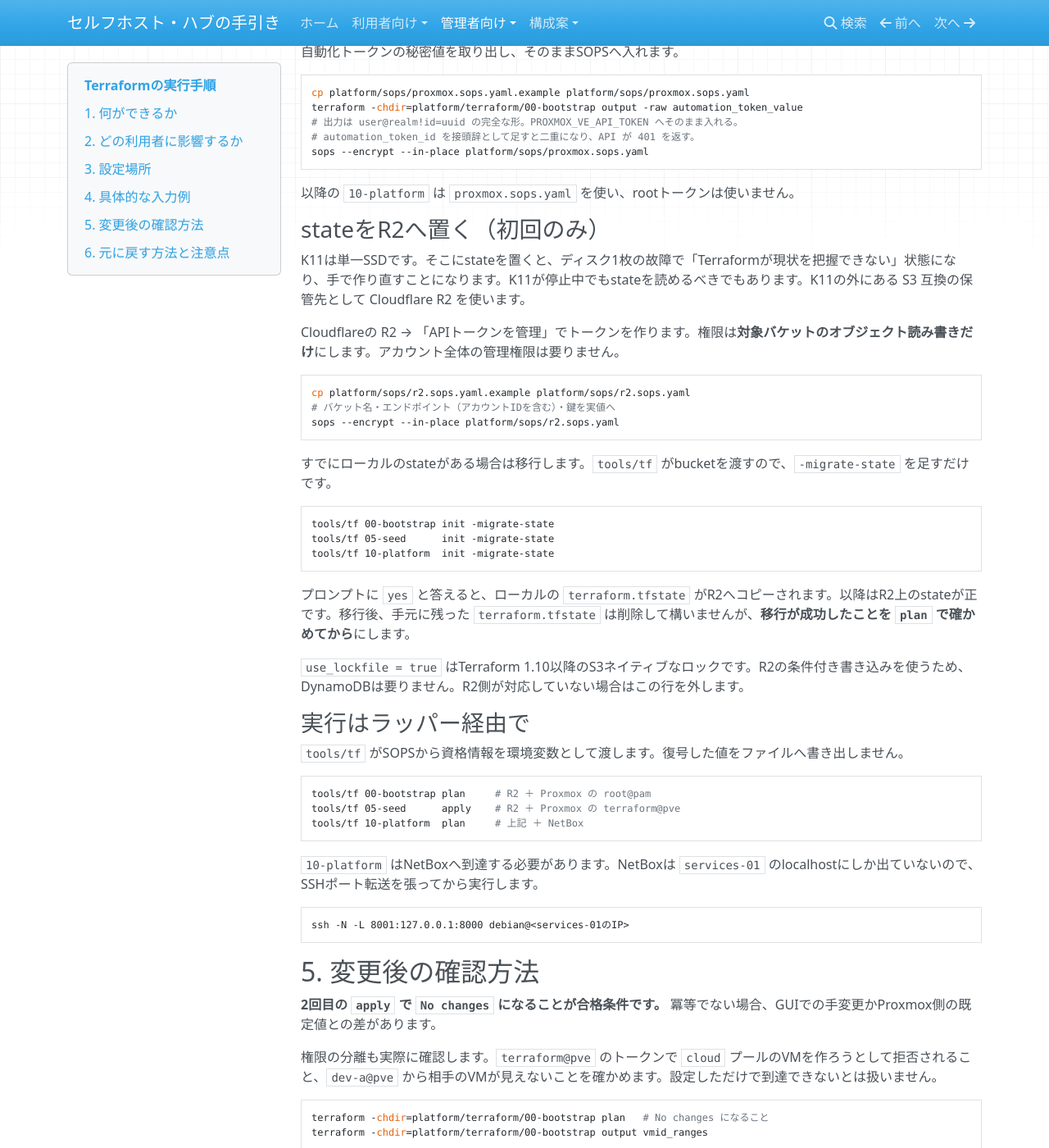
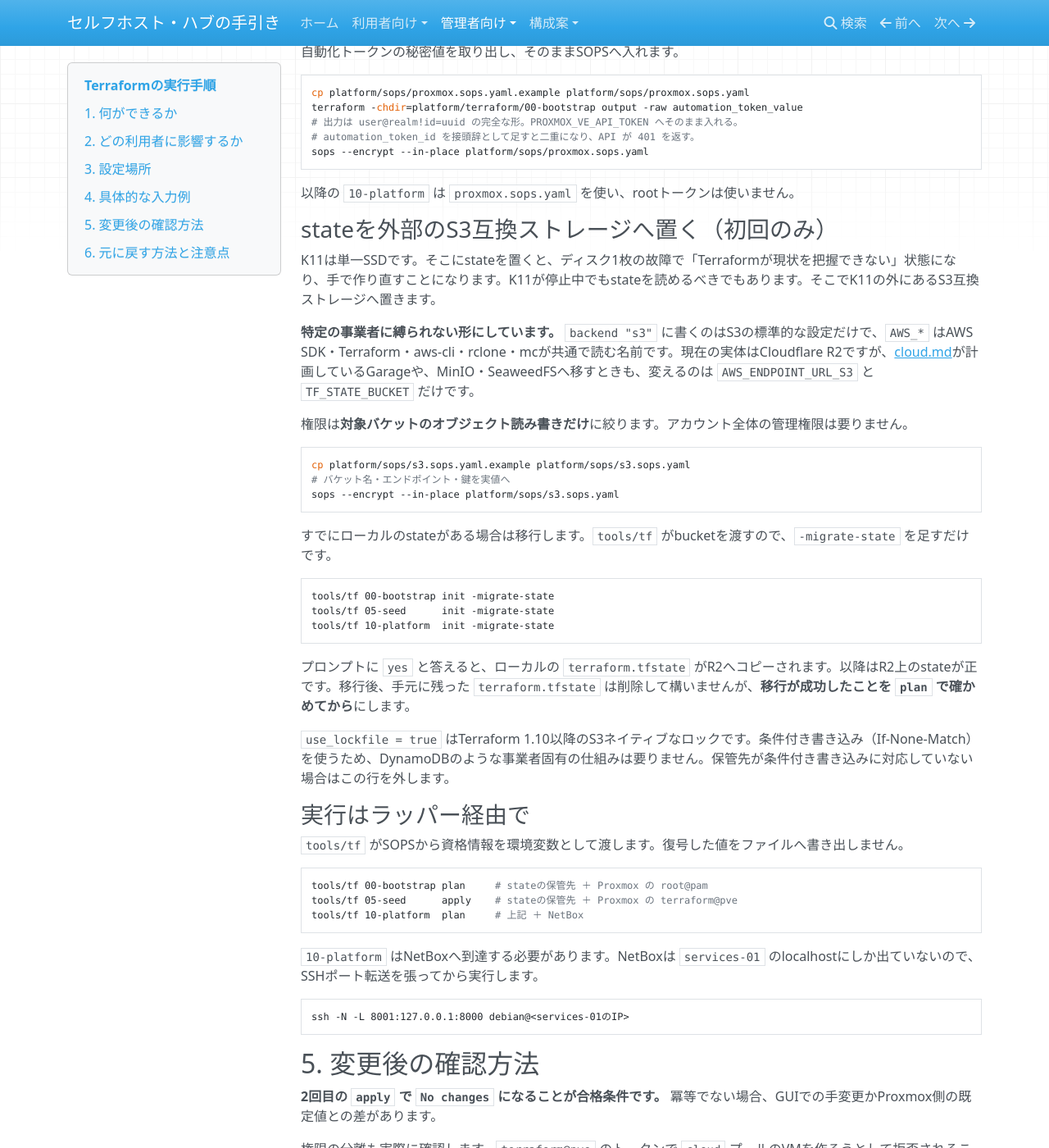
Before and after one commit to rurutheGeek/shake-cloud, an MkDocs documentation site: the page built from docs/operations/terraform.md, in a window 1280 px wide and 1400 px high, scrolled down 1173 px. Shown: the whole window at 82% size. Built offline with MkDocs 1.6.1, drawn with Linux system fonts in a browser that asks for light colours; nearby versions of some CDN libraries; some of the changed text lies outside the part shown.

Commit message:
refactor(terraform): state の保管先を事業者中立な名前にする
R2_* という名前は Cloudflare を前提にしてしまう。中身はただの S3 互換
なので、標準の名前へ直した。cloud.md は S3 に Garage を採る計画なので、
そのとき差し替えるのは endpoint と bucket だけであるべき。

- platform/sops/r2.sops.yaml → s3.sops.yaml
- R2_ACCESS_KEY_ID / R2_SECRET_ACCESS_KEY / R2_ENDPOINT / R2_BUCKET
  → AWS_ACCESS_KEY_ID / AWS_SECRET_ACCESS_KEY / AWS_ENDPOINT_URL_S3 /
    TF_STATE_BUCKET（AWS_* は AWS SDK・Terraform・aws-cli・rclone・mc が
    共通で読む名前。事業者を移っても呼び名が変わらない）
- backend ブロックとドキュメントから Cloudflare 固有の記述を外した。
  雛形には R2・Garage・MinIO それぞれの endpoint 形式を併記した。

Co-Authored-By: Claude Opus 5 <noreply@anthropic.com>

````diff
--- a/docs/operations/terraform.md
+++ b/docs/operations/terraform.md
@@ -22,8 +22,8 @@ Proxmoxのプール・ロール・自動化ユーザー・ACLを宣言的に作
 | プールとVMID範囲 | `pools.tf` |
 | ロールの権限 | `variables.tf`。PVEの版に合わせて上書きできる |
 | 接続情報 | `platform/sops/proxmox-root.sops.yaml`（暗号化） |
-| state | Cloudflare R2 の `shake-cloud/00-bootstrap/terraform.tfstate` |
-| R2の資格情報 | `platform/sops/r2.sops.yaml`（暗号化） |
+| state | S3互換ストレージの `shake-cloud/00-bootstrap/terraform.tfstate` |
+| stateの保管先と資格情報 | `platform/sops/s3.sops.yaml`（暗号化） |
 
 ## 4. 具体的な入力例
 
@@ -62,16 +62,18 @@ sops --encrypt --in-place platform/sops/proxmox.sops.yaml
 
 以降の `10-platform` は `proxmox.sops.yaml` を使い、rootトークンは使いません。
 
-### stateをR2へ置く（初回のみ）
+### stateを外部のS3互換ストレージへ置く（初回のみ）
 
-K11は単一SSDです。そこにstateを置くと、ディスク1枚の故障で「Terraformが現状を把握できない」状態になり、手で作り直すことになります。K11が停止中でもstateを読めるべきでもあります。K11の外にある S3 互換の保管先として Cloudflare R2 を使います。
+K11は単一SSDです。そこにstateを置くと、ディスク1枚の故障で「Terraformが現状を把握できない」状態になり、手で作り直すことになります。K11が停止中でもstateを読めるべきでもあります。そこでK11の外にあるS3互換ストレージへ置きます。
 
-Cloudflareの R2 → 「APIトークンを管理」でトークンを作ります。権限は**対象バケットのオブジェクト読み書きだけ**にします。アカウント全体の管理権限は要りません。
+**特定の事業者に縛られない形にしています。** `backend "s3"` に書くのはS3の標準的な設定だけで、`AWS_*` はAWS SDK・Terraform・aws-cli・rclone・mcが共通で読む名前です。現在の実体はCloudflare R2ですが、[cloud.md](../architecture/cloud.md)が計画しているGarageや、MinIO・SeaweedFSへ移すときも、変えるのは `AWS_ENDPOINT_URL_S3` と `TF_STATE_BUCKET` だけです。
+
+権限は**対象バケットのオブジェクト読み書きだけ**に絞ります。アカウント全体の管理権限は要りません。
 
 ```bash
-cp platform/sops/r2.sops.yaml.example platform/sops/r2.sops.yaml
-# バケット名・エンドポイント（アカウントIDを含む）・鍵を実値へ
-sops --encrypt --in-place platform/sops/r2.sops.yaml
+cp platform/sops/s3.sops.yaml.example platform/sops/s3.sops.yaml
+# バケット名・エンドポイント・鍵を実値へ
+sops --encrypt --in-place platform/sops/s3.sops.yaml
 ```
 
 すでにローカルのstateがある場合は移行します。`tools/tf` がbucketを渡すので、`-migrate-state` を足すだけです。
@@ -84,15 +86,15 @@ tools/tf 10-platform  init -migrate-state
 
 プロンプトに `yes` と答えると、ローカルの `terraform.tfstate` がR2へコピーされます。以降はR2上のstateが正です。移行後、手元に残った `terraform.tfstate` は削除して構いませんが、**移行が成功したことを `plan` で確かめてから**にします。
 
-`use_lockfile = true` はTerraform 1.10以降のS3ネイティブなロックです。R2の条件付き書き込みを使うため、DynamoDBは要りません。R2側が対応していない場合はこの行を外します。
+`use_lockfile = true` はTerraform 1.10以降のS3ネイティブなロックです。条件付き書き込み（If-None-Match）を使うため、DynamoDBのような事業者固有の仕組みは要りません。保管先が条件付き書き込みに対応していない場合はこの行を外します。
 
 ### 実行はラッパー経由で
 
 `tools/tf` がSOPSから資格情報を環境変数として渡します。復号した値をファイルへ書き出しません。
 
 ```bash
-tools/tf 00-bootstrap plan     # R2 ＋ Proxmox の root@pam
-tools/tf 05-seed      apply    # R2 ＋ Proxmox の terraform@pve
+tools/tf 00-bootstrap plan     # stateの保管先 ＋ Proxmox の root@pam
+tools/tf 05-seed      apply    # stateの保管先 ＋ Proxmox の terraform@pve
 tools/tf 10-platform  plan     # 上記 ＋ NetBox
 ```
 
@@ -117,7 +119,7 @@ CIでは `terraform fmt -check` と `terraform validate` が走ります。実
 
 ## 6. 元に戻す方法と注意点
 
-- **stateには秘密値が平文で入ります。** `sensitive` 指定は表示を隠すだけで、暗号化ではありません。R2側でバケットを公開せず、R2のAPIトークンを対象バケットの読み書きだけに絞ります。SOPSはstateを守りません。
+- **stateには秘密値が平文で入ります。** `sensitive` 指定は表示を隠すだけで、暗号化ではありません。バケットを公開せず、アクセスキーを対象バケットの読み書きだけに絞ります。SOPSはstateを守りません。
 - `terraform destroy` はプール・ロール・ユーザーを消します。**VMが所属しているプールを消す前に、VMの所属を確認してください。** プールの削除はVMを消しませんが、ACLが外れて到達できなくなります。
 - **ロールの権限名はPVEの版に依存します。** 存在しない権限を1つでも含むと、ロールの作成が `HTTP 400 invalid privilege '...'` で失敗します。棚卸し（`survey-pve.yml`）が `pveum role list` を取得するので、そこで実機の名前を確認して `platform_admin_privileges` を上書きします。既定値は PVE 9.2 で確認済みです。実例として **`VM.Monitor` は PVE 9 で廃止**されており、bridge の割り当てには `SDN.Use`、guest agent 経由のIP取得には `VM.GuestAgent.Audit` が要ります。
 - `apply` が権限エラーで止まる場合、必要なACLのパスが実機の版で異なる可能性があります。エラーに出たパスを `identities.tf` へ追加し、**広い範囲へ丸ごと許可しないでください**。
````
Also changed, not shown: docs/architecture/iac.md (+4 -4 lines), docs/operations/bootstrap.md (+1 -1 lines), docs/operations/secrets.md (+1 -1 lines), 6 other files.
